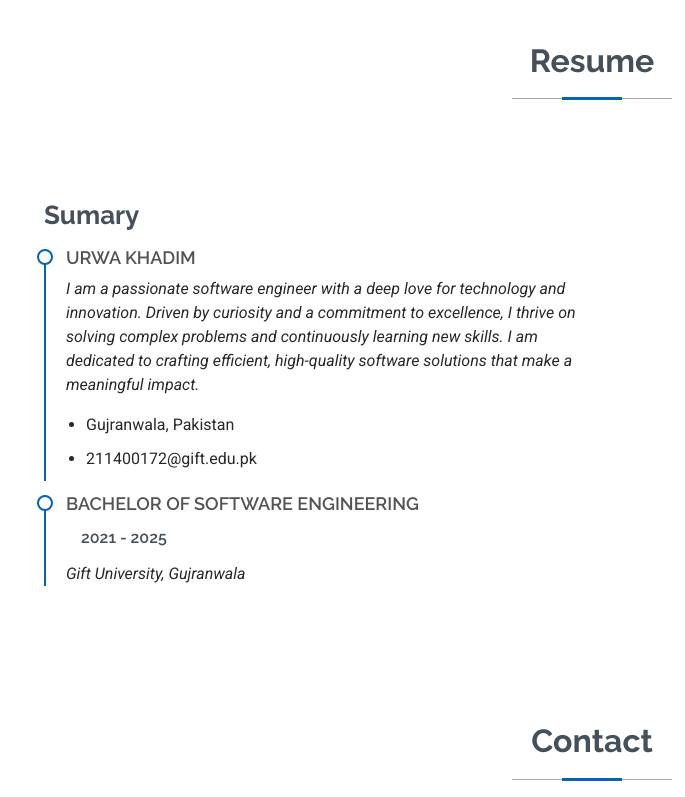
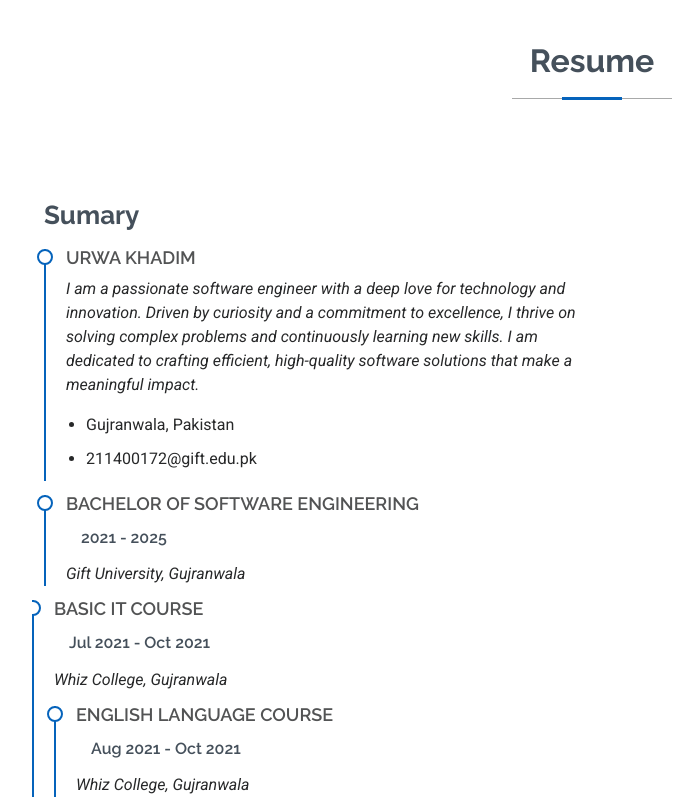
Before and after one commit to UrwaKhadim/MyResume, a plain HTML site: page index.html in a window 1280 px wide. Shown: the part 2000-2797 px from the top of the page, without its empty margins (128-813 px from the left). Drawn offline with Linux system fonts and the light colour scheme.

Commit message:
for work

```diff
--- a/index.html
+++ b/index.html
@@ -92,7 +92,7 @@
 
         <div class="row gy-4 justify-content-center">
           <div class="col-lg-4">
-            <img src="assets/img/profile-img.jpg" class="img-fluid" alt="">
+            <!-- <img src="assets/img/profile-img.jpg" class="img-fluid" alt=""> -->
           </div>
           <div class="col-lg-8 content">
             <h2>UI/UX Designer &amp; Web Developer.</h2>
@@ -284,19 +284,22 @@
           </div>
 
           <!-- <div class="col-lg-6" data-aos="fade-up" data-aos-delay="200">
-            <h3 class="resume-title">Professional Experience</h3>
+            <h3 class="resume-title">Professional Experience</h3> -->
             <div class="resume-item">
-              <h4>Senior graphic design specialist</h4>
-              <h5>2019 - Present</h5>
-              <p><em>Experion, New York, NY </em></p>
-              <ul>
+              <h4>Basic IT course</h4>
+              <h5>Jul 2021 - Oct 2021</h5>
+              <p><em>Whiz College, Gujranwala </em></p>
+              <!-- <ul>
                 <li>Lead in the design, development, and implementation of the graphic, layout, and production communication materials</li>
                 <li>Delegate tasks to the 7 members of the design team and provide counsel on all aspects of the project. </li>
                 <li>Supervise the assessment of all graphic materials in order to ensure quality and accuracy of the design</li>
                 <li>Oversee the efficient use of production project budgets ranging from $2,000 - $25,000</li>
               </ul>
             </div>Edn Resume Item -->
-
+            <div class="resume-item">
+              <h4>English Language Course</h4>
+              <h5>Aug 2021 - Oct 2021</h5>
+              <p><em>Whiz College, Gujranwala </em></p>
             <!-- <div class="resume-item">
               <h4>Graphic design specialist</h4>
               <h5>2017 - 2018</h5>
```
Also changed, not shown: assets/img/image.png (added).
